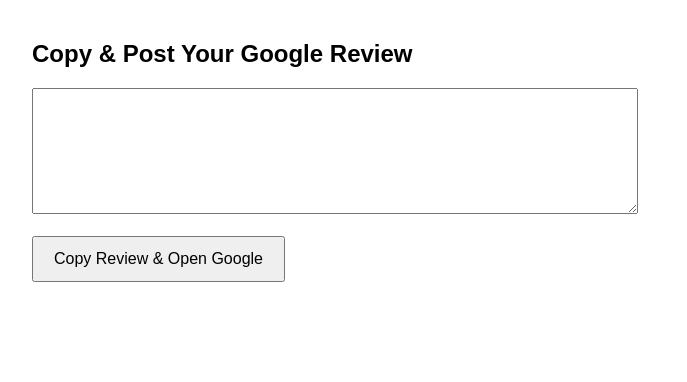
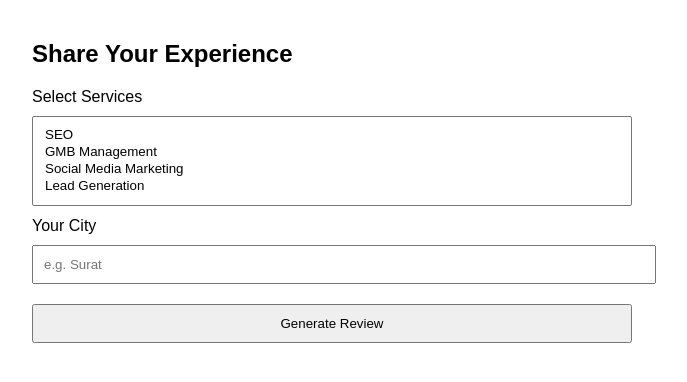
Before and after one commit to marketingsena/gmb-review, a plain HTML site: page index.html in a window 1280 px wide. Shown: the whole page, without its empty margins (308-995 px from the left). Drawn offline with Linux system fonts and the light colour scheme.

Commit message:
HTML Form

```diff
--- a/index.html
+++ b/index.html
@@ -1,33 +1,66 @@
 <!DOCTYPE html>
-<html>
+<html lang="en">
 <head>
-  <title>Post Google Review</title>
-  <meta charset="utf-8">
+<meta charset="UTF-8">
+<title>Leave a Google Review</title>
+<meta name="viewport" content="width=device-width, initial-scale=1.0">
+<style>
+body { font-family: Arial; max-width: 600px; margin: auto; padding: 20px; }
+select, input, button, textarea { width: 100%; margin: 10px 0; padding: 10px; }
+textarea { height: 130px; }
+</style>
 </head>
-<body style="font-family:Arial; max-width:600px; margin:40px auto;">
+<body>
 
-  <h2>Copy & Post Your Google Review</h2>
+<h2>Share Your Experience</h2>
 
-  <textarea id="reviewText" rows="8" style="width:100%;"></textarea>
-  <br><br>
+<!-- FORM -->
+<div id="formBox">
+  <label>Select Services</label>
+  <select id="services" multiple>
+    <option>SEO</option>
+    <option>GMB Management</option>
+    <option>Social Media Marketing</option>
+    <option>Lead Generation</option>
+  </select>
 
-  <button onclick="copyAndOpen()" style="padding:12px 20px;font-size:16px;">
-    Copy Review & Open Google
-  </button>
+  <label>Your City</label>
+  <input type="text" id="city" placeholder="e.g. Surat">
+
+  <button onclick="submitForm()">Generate Review</button>
+</div>
+
+<!-- RESULT -->
+<div id="resultBox" style="display:none;">
+  <h3>Your Review</h3>
+  <textarea id="reviewText"></textarea>
+  <button onclick="copyAndOpen()">Copy & Open Google Review</button>
+</div>
 
 <script>
-    const params = new URLSearchParams(window.location.search);
-    const review = params.get("review") || "";
-    document.getElementById("reviewText").value = review;
+const WEBHOOK_URL = "https://hook.us2.make.com/0gkgw9kdw46a3csmg5dqn9jqug03y1go";
+
+function submitForm() {
+  const services = [...document.getElementById("services").selectedOptions].map(o => o.value).join(", ");
+  const city = document.getElementById("city").value;
+
+  fetch(WEBHOOK_URL, {
+    method: "POST",
+    headers: { "Content-Type": "application/json" },
+    body: JSON.stringify({ services, city })
+  })
+  .then(res => res.json())
+  .then(data => {
+    document.getElementById("reviewText").value = data.review;
+    document.getElementById("formBox").style.display = "none";
+    document.getElementById("resultBox").style.display = "block";
+  });
+}
 
 function copyAndOpen() {
   const text = document.getElementById("reviewText").value;
-
   navigator.clipboard.writeText(text).then(() => {
-        window.open(
-          "https://g.page/r/CVk-75SGi0S0EAE/review",
-          "_blank"
-        );
+    window.open("https://g.page/r/CVk-75SGi0S0EAE/review","_blank");
   });
 }
 </script>
```
Lines whose indentation alone changed are shown as unchanged.
